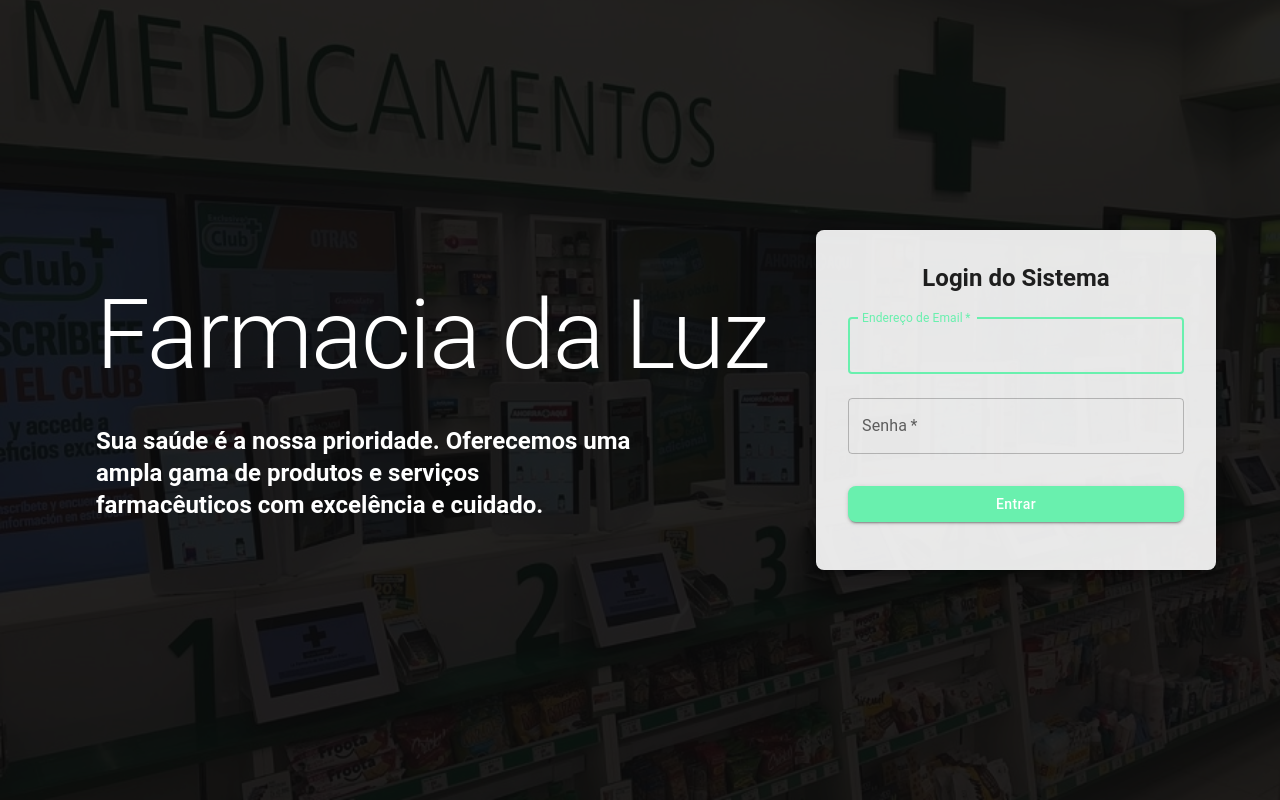
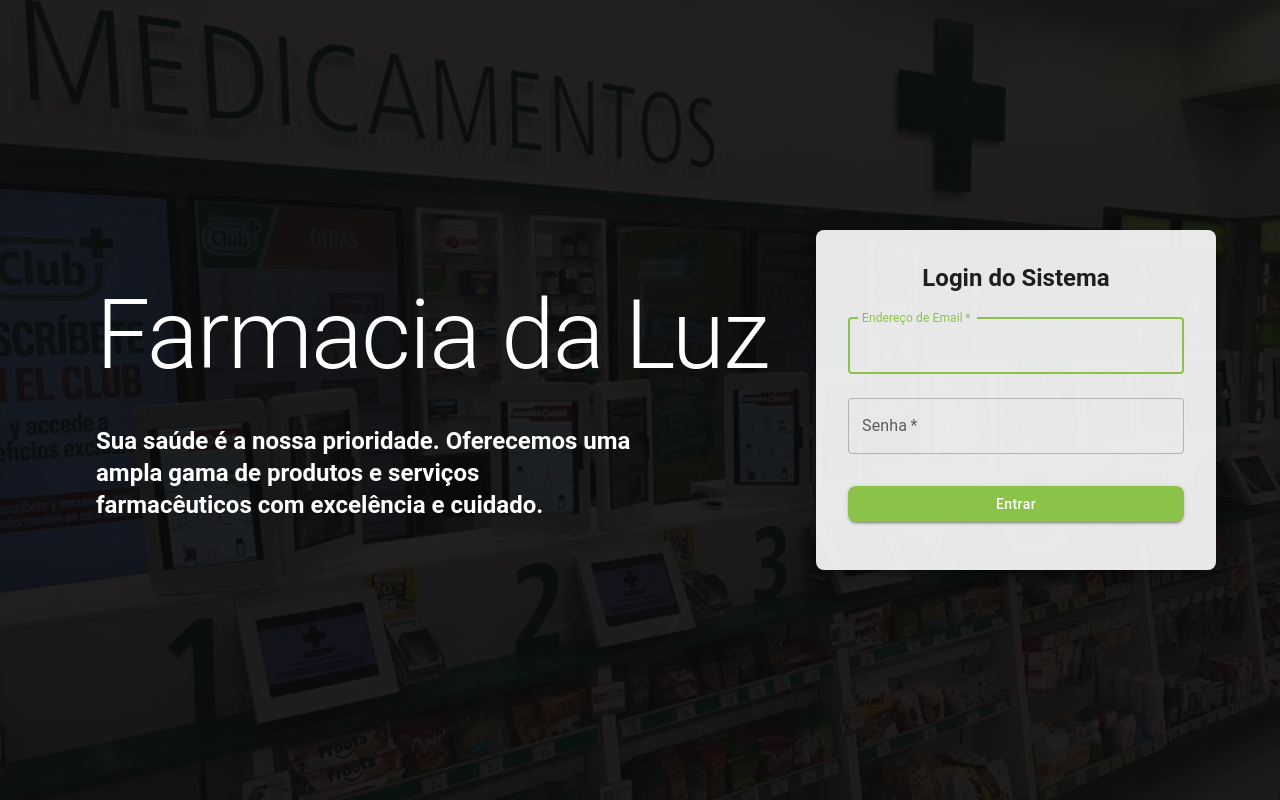
Before and after one commit to ClementinaUlombe/Sistema-de-Farm-cias, a Next.js app: page /login in a window 1280 px wide. Built offline with nearby package versions, Linux system fonts and the light colour scheme.

Commit message:
fixed:cor padronizada em todo sistema

```diff
--- a/src/app/components/ThemeProvider.tsx
+++ b/src/app/components/ThemeProvider.tsx
@@ -29,15 +29,14 @@ export default function AppThemeProvider({ children }: ThemeProviderProps) {
           mode,
           ...(mode === 'light'
             ? {
-                // palette values for light mode
                 primary: {
-                  light: '#A7FFEB',
-                  main: '#69F0AE',
-                  dark: '#00BFA5',
+                  light: '#a2d46e',
+                  main: '#8bc34a',
+                  dark: '#7cb342',
                   contrastText: '#000',
                 },
                 secondary: {
-                  main: '#546e7a',
+                  main: '#9c27b0',
                 },
                 background: {
                   default: '#f5f5f5',
@@ -47,13 +46,13 @@ export default function AppThemeProvider({ children }: ThemeProviderProps) {
             : {
                 // palette values for dark mode
                 primary: {
-                  light: '#A7FFEB',
-                  main: '#69F0AE',
-                  dark: '#00BFA5',
+                  light: '#a2d46e',
+                  main: '#8bc34a',
+                  dark: '#7cb342',
                   contrastText: '#000',
                 },
                 secondary: {
-                  main: '#90a4ae',
+                  main: '#ce93d8',
                 },
                 background: {
                   default: '#121212',
--- a/src/app/dashboard/components/SalesChart.tsx
+++ b/src/app/dashboard/components/SalesChart.tsx
@@ -2,7 +2,7 @@
 
 import React, { useState, useEffect } from 'react';
 import { BarChart, Bar, XAxis, YAxis, CartesianGrid, Tooltip, Legend, ResponsiveContainer } from 'recharts';
-import { Box, Typography, CircularProgress, Alert, Paper, Grid } from '@mui/material';
+import { Box, Typography, CircularProgress, Alert, Paper, Grid, useTheme } from '@mui/material';
 import AnimatedNumber from './AnimatedNumber';
 
 interface ChartData {
@@ -17,14 +17,15 @@ const formatCurrency = (value: number) =>
 
 // Componente de Tooltip Customizado
 const CustomTooltip = ({ active, payload, label }: any) => {
+  const theme = useTheme();
   if (active && payload && payload.length) {
     return (
-      <Paper elevation={3} sx={{ padding: '10px', backgroundColor: 'rgba(17, 215, 241, 0.9)' }}>
+      <Paper elevation={3} sx={{ padding: '10px', backgroundColor: 'rgba(255, 255, 255, 0.9)' }}>
         <Typography variant="subtitle2" gutterBottom>{`Mês: ${label}`}</Typography>
-        <Typography variant="body2" sx={{ color: '#2196f3' }}>
+        <Typography variant="body2" sx={{ color: theme.palette.secondary.main }}>
           {`Vendas: ${formatCurrency(payload[0].value)}`}
         </Typography>
-        <Typography variant="body2" sx={{ color: '#4caf50' }}>
+        <Typography variant="body2" sx={{ color: theme.palette.primary.main }}>
           {`Lucro: ${formatCurrency(payload[1].value)}`}
         </Typography>
       </Paper>
@@ -37,6 +38,7 @@ const SalesChart = () => {
   const [data, setData] = useState<ChartData[]>([]);
   const [loading, setLoading] = useState(true);
   const [error, setError] = useState<string | null>(null);
+  const theme = useTheme();
 
   useEffect(() => {
     const fetchData = async () => {
@@ -94,13 +96,13 @@ const SalesChart = () => {
       <Grid container spacing={2} sx={{ marginBottom: '20px', textAlign: 'center' }}>
         <Grid item xs={6}>
           <Typography variant="h6" color="textSecondary">Vendas Totais</Typography>
-          <Typography variant="h4" sx={{ color: '#2196f3', fontWeight: 'bold' }}>
+          <Typography variant="h4" sx={{ color: theme.palette.secondary.main, fontWeight: 'bold' }}>
             <AnimatedNumber value={totalSales} formatter={formatCurrency} />
           </Typography>
         </Grid>
         <Grid item xs={6}>
           <Typography variant="h6" color="textSecondary">Lucro Total</Typography>
-          <Typography variant="h4" sx={{ color: '#4caf50', fontWeight: 'bold' }}>
+          <Typography variant="h4" sx={{ color: theme.palette.primary.main, fontWeight: 'bold' }}>
             <AnimatedNumber value={totalProfit} formatter={formatCurrency} />
           </Typography>
         </Grid>
@@ -121,8 +123,8 @@ const SalesChart = () => {
             />
             <Tooltip content={<CustomTooltip />} cursor={{fill: 'rgba(0,0,0,0.05)'}} />
             <Legend verticalAlign="top" height={36} />
-            <Bar dataKey="sales" name="Vendas" fill="#2196f3" radius={[4, 4, 0, 0]} isAnimationActive={true} />
-            <Bar dataKey="profit" name="Lucro" fill="#4caf50" radius={[4, 4, 0, 0]} isAnimationActive={true} />
+            <Bar dataKey="sales" name="Vendas" fill={theme.palette.secondary.main} radius={[4, 4, 0, 0]} isAnimationActive={true} />
+            <Bar dataKey="profit" name="Lucro" fill={theme.palette.primary.main} radius={[4, 4, 0, 0]} isAnimationActive={true} />
           </BarChart>
         </ResponsiveContainer>
       </Box>
```
